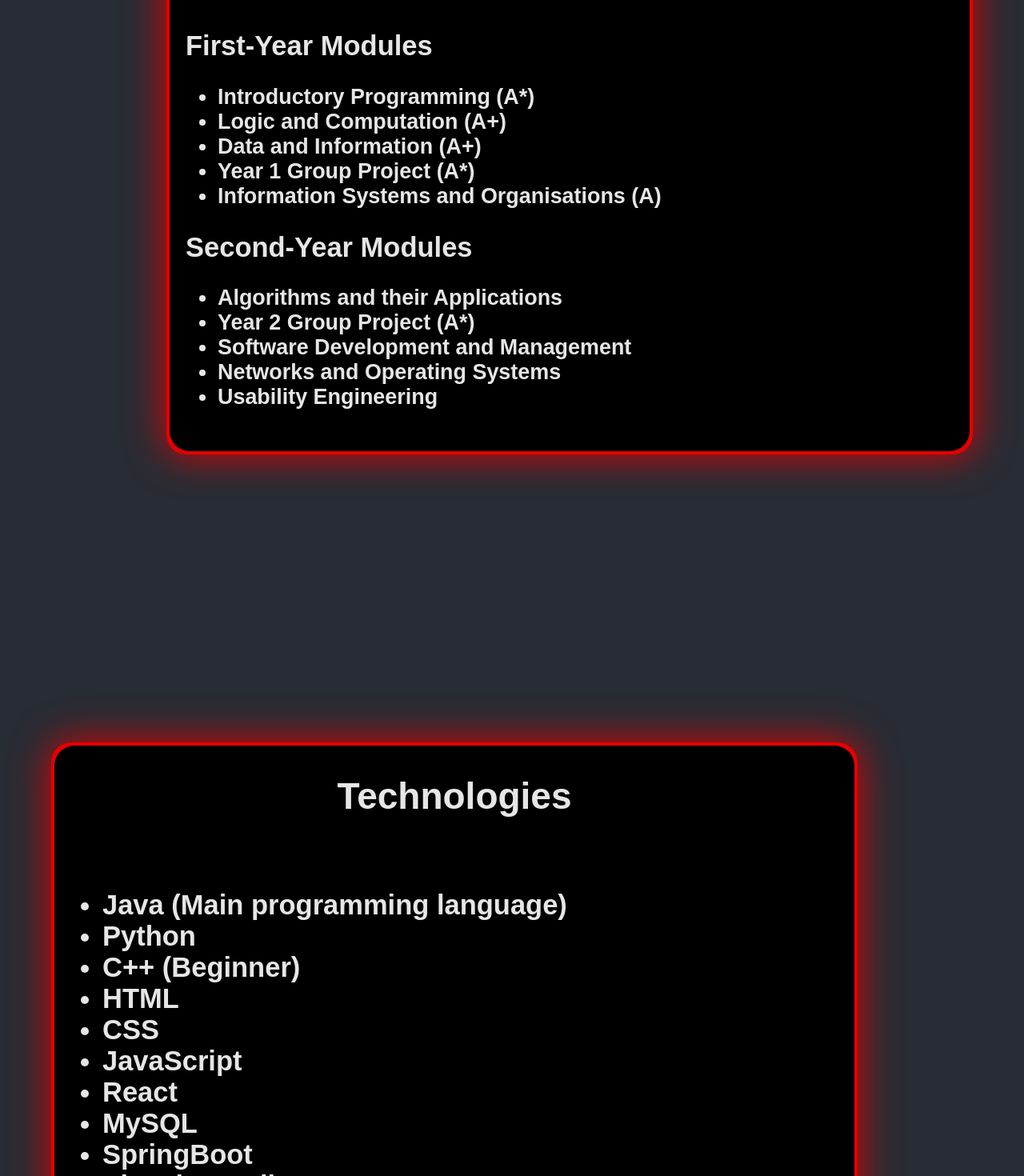
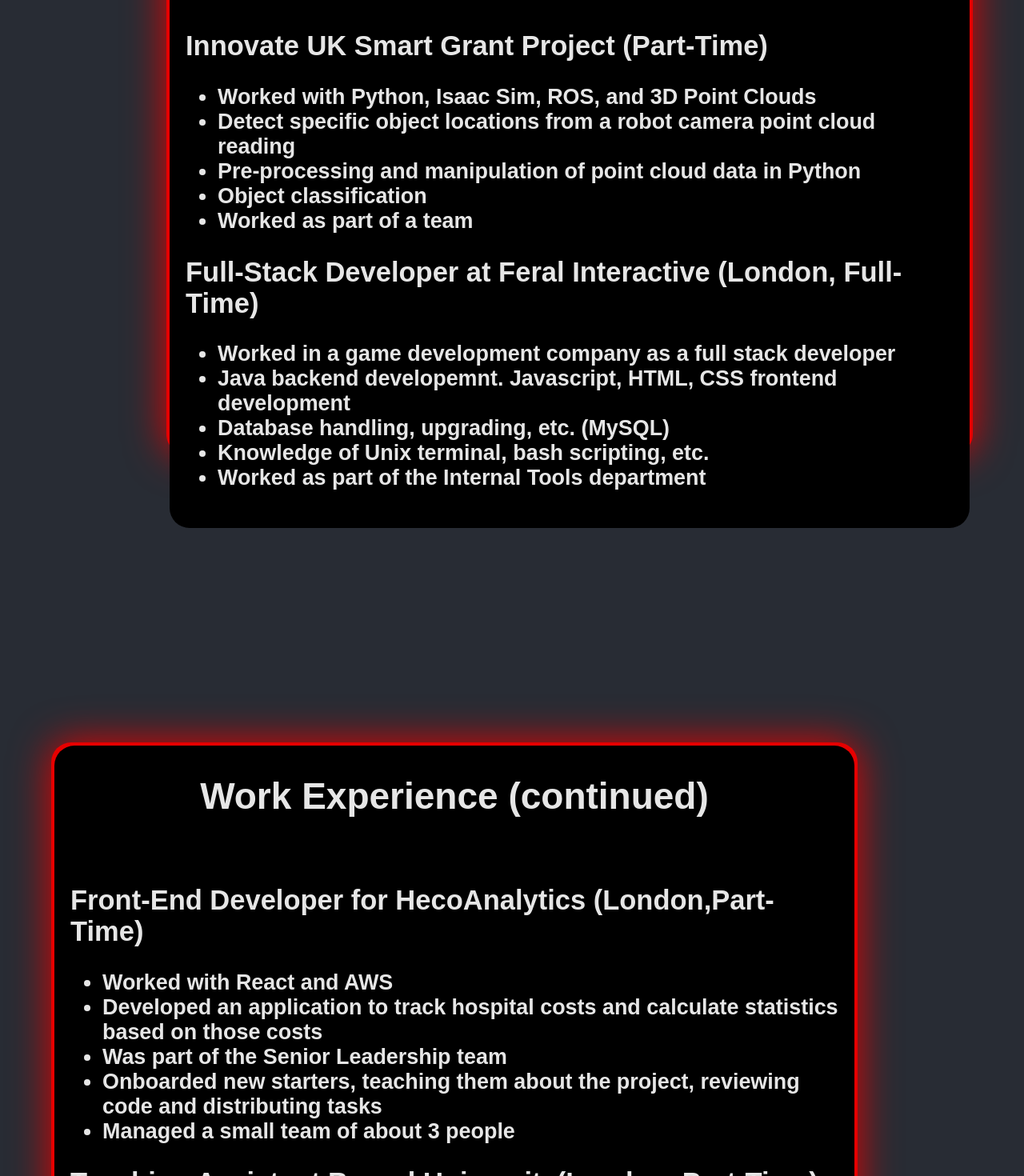
Before and after one commit to LaurenRuuyx/portfolioWebsite, a React (Create React App) app in the folder portfoliowebsite/: page / in a window 1280 px wide. Shown: the part 2088-3558 px from the top of the page at 80% size. Built offline with nearby package versions, Linux system fonts and the light colour scheme; a web font is replaced by a local one.

Commit message:
New Changes

```diff
--- a/portfoliowebsite/package.json
+++ b/portfoliowebsite/package.json
@@ -9,7 +9,7 @@
     "react": "^18.2.0",
     "react-animation-on-scroll": "^5.1.0",
     "react-dom": "^18.2.0",
-    "react-scripts": "5.0.1",
+    "react-scripts": "^5.0.1",
     "web-vitals": "^2.1.4"
   },
   "scripts": {
--- a/portfoliowebsite/src/App.js
+++ b/portfoliowebsite/src/App.js
@@ -3,20 +3,11 @@
 import video from './video.mp4';
 import cv from './CV.pdf';
 
-function onClickGithub(){
-    window.open("https://github.com/LaurenRuuyx");
+function onClickLink(link){
+  window.open(link);
 }
-function onClickDemon(){
-  window.open("https://github.com/LaurenRuuyx/DemonSamurai");
-}
-function onClickSeating(){
-  window.open("https://github.com/LaurenRuuyx/SeatingPlanSystem");
-}
-function onClickDrinking(){
+function onClickCV(){
   window.open(cv);
-}
-function onClickLinkedIn(){
-  window.open("https://www.linkedin.com/in/laurentiu-cristian-miscoci-479713233/");
 }
 function onClickEmail(){
   window.open("mailto:laurmscc@gmail.com");
@@ -61,7 +52,7 @@
 
           </div>
           <div className="textC">
-            <h2>I am Lauren and I am an aspiring Software Engineer currently in my second year studying Computer Science at Brunel University London. In my spare time I enjoy playing games with my friends, reading, as well as learning new technologies to work with.</h2>
+            <h2>My name is Lauren and I am a Software Developer currently in my final year studying Computer Science at Brunel University London. In my spare time I enjoy playing games with my friends, reading, as well as exploring new technologies to work with.</h2>
             <h2>I am a very flexible individual with the ability to adapt to any situation on the spot, as well as an innate ability for learning new things at a fast pace.</h2>
             <h2>Throughout my studies and personal projects I have developed the ability to write clean, high-quality code as well as work as part of a team in order to create larger scale projects.</h2>
           </div>
@@ -73,27 +64,27 @@
         <div className="lightsDiv" id="lightsDiv2">
           <div className="contentDiv">
             <div className="titleCard">
-                <h1>University Studies</h1>
+                <h1>Work Experience</h1>
               </div>
             <div className="textC">
-              <h2> First-Year Modules</h2>
+              <h2> Innovate UK Smart Grant Project (Part-Time)</h2>
               <h3>
                 <ul>
-                  <li>Introductory Programming (A*)</li>
-                  <li>Logic and Computation (A+)</li>
-                  <li>Data and Information (A+) </li>
-                  <li>Year 1 Group Project (A*)</li>
-                  <li>Information Systems and Organisations (A)</li>
+                  <li>Worked with Python, Isaac Sim, ROS, and 3D Point Clouds</li>
+                  <li>Detect specific object locations from a robot camera point cloud reading</li>
+                  <li>Pre-processing and manipulation of point cloud data in Python</li>
+                  <li>Object classification</li>
+                  <li>Worked as part of a team</li>
                 </ul>
               </h3>
-              <h2>Second-Year Modules</h2>
+              <h2>Full-Stack Developer at Feral Interactive (London, Full-Time)</h2>
               <h3>
                 <ul>
-                  <li>Algorithms and their Applications</li>
-                  <li>Year 2 Group Project (A*)</li>
-                  <li>Software Development and Management</li>
-                  <li>Networks and Operating Systems</li>
-                  <li>Usability Engineering</li>
+                  <li>Worked in a game development company as a full stack developer</li>
+                  <li>Java backend developemnt. Javascript, HTML, CSS frontend development</li>
+                  <li>Database handling, upgrading, etc. (MySQL)</li>
+                  <li>Knowledge of Unix terminal, bash scripting, etc.</li>
+                  <li>Worked as part of the Internal Tools department</li>
                 </ul>
               </h3>
 
@@ -105,26 +96,29 @@
         <div className="lightsDiv">
           <div className="contentDiv">
             <div className="titleCard">
-              <h1>Technologies</h1>
+              <h1>Work Experience (continued)</h1>
             </div>
             <div className="textC">
-              <h2>
+              <h2> Front-End Developer for HecoAnalytics (London,Part-Time)</h2>
+              <h3>
                 <ul>
-                  <li>Java (Main programming language)</li>
-                  <li>Python</li>
-                  <li>C++ (Beginner)</li>
-                  <li>HTML</li>
-                  <li>CSS</li>
-                  <li>JavaScript</li>
-                  <li>React</li>
-                  <li>MySQL</li>
-                  <li>SpringBoot</li>
-                  <li>Visual Paradigm</li>
-                  <li>SPSS</li>
-                  <li>Virtual Box</li>
-                  <li>Strong Object-Oriented Programming Skills</li>
+                  <li>Worked with React and AWS</li>
+                  <li>Developed an application to track hospital costs and calculate statistics based on those costs</li>
+                  <li>Was part of the Senior Leadership team</li>
+                  <li>Onboarded new starters, teaching them about the project, reviewing code and distributing tasks</li>
+                  <li>Managed a small team of about 3 people</li>
                 </ul>
-              </h2>
+              </h3>
+              <h2>Teaching Assistant Brunel University(London, Part-Time)</h2>
+              <h3>
+                <ul>
+                  <li>Worked as a teaching assistant for the Computer Science department</li>
+                  <li>Developed teaching and speaking skills in order to help others</li>
+                  <li>Further solidified knowledge that I myself was learning the previous years</li>
+                  <li>Helped the department and lecturers by aiding in the Laboratory Sessions</li>
+                </ul>
+              </h3>
+
             </div>
           </div>
         </div>
@@ -135,24 +129,24 @@
             <h1>Links & Projects</h1>
           </div>
           <div className="buttonDivs">
-            <div className="links" onClick={onClickDemon}>
-              <h1>Demon Samurai</h1>
-              <h3>Python game made with the PyGame library</h3>
-              <p>(A-Level Final Project)</p>
+            <div className="links" onClick={() => onClickLink("https://github.com/LaurenRuuyx/The_Giant")}>
+              <h1>The Giant</h1>
+              <h3>C# game made with Unity</h3>
+              <p>(Final Year Coursework)</p>
             </div>
-            <div className="links" onClick={onClickDrinking}>
+            <div className="links" onClick={onClickCV}>
               <h1>Full CV</h1>
             </div>
-            <div className="links" onClick={onClickLinkedIn}>
+            <div className="links" onClick={() => onClickLink("https://www.linkedin.com/in/laurentiu-cristian-miscoci-479713233/")}>
               <h1>LinkedIn</h1>
             </div>
-            <div className="links" onClick={onClickSeating}>
+            <div className="links" onClick={() => onClickLink("https://github.com/LaurenRuuyx/SeatingPlanSystem")}>
               <h1>Airport Seating System</h1>
               <h3>Dynamic seating plan system coded in Java</h3>
               <p>(First-Year Group Project)</p>
             </div>
-            <div className="links" onClick={onClickGithub}>
-              <h1>GitHub Profile</h1>
+            <div className="links" onClick={() => onClickLink("https://github.com/LaurenRuuyx")}>
+              <h1>Other Projects on my GitHub</h1>
             </div>
             <div className="links" onClick={onClickEmail}>
               <h1>Email</h1>
```
Also changed, not shown: 2 other files (tests, documents, lock files or other folders).
